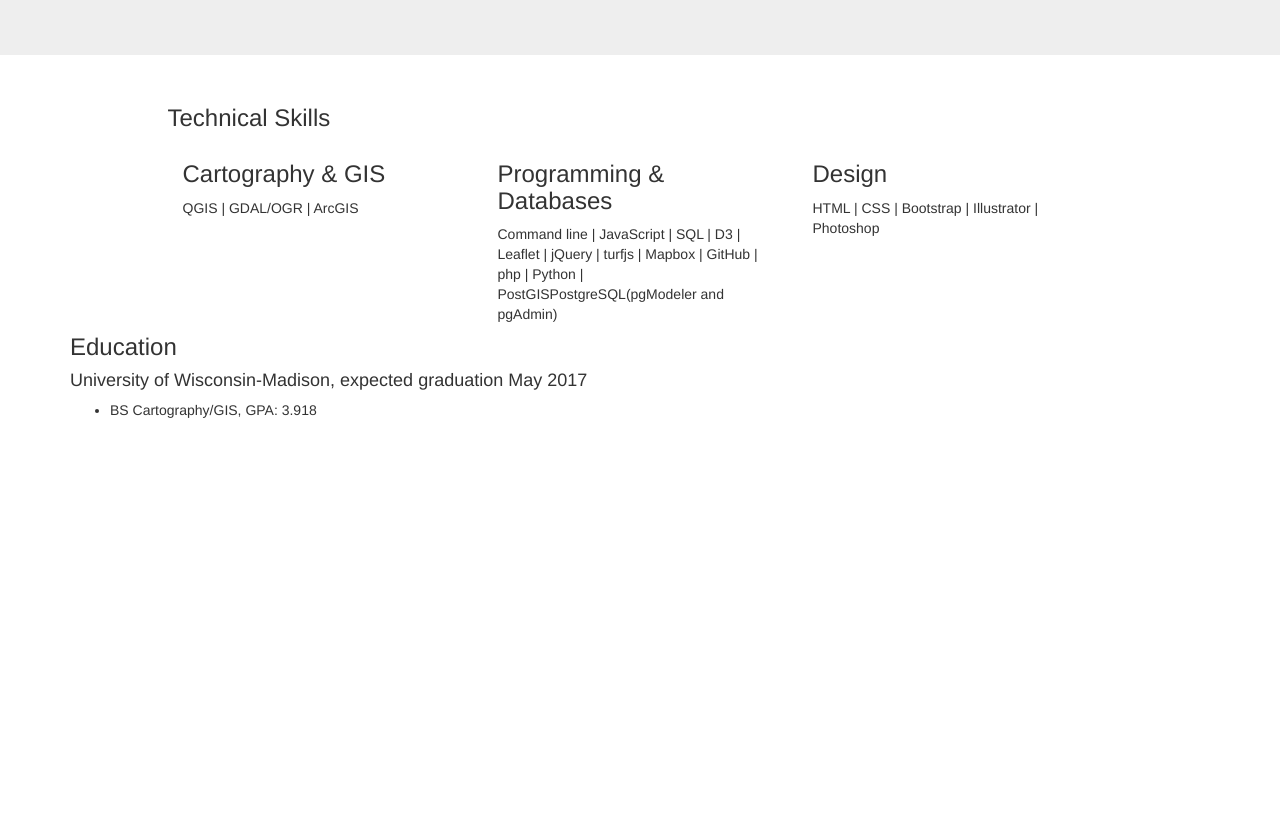
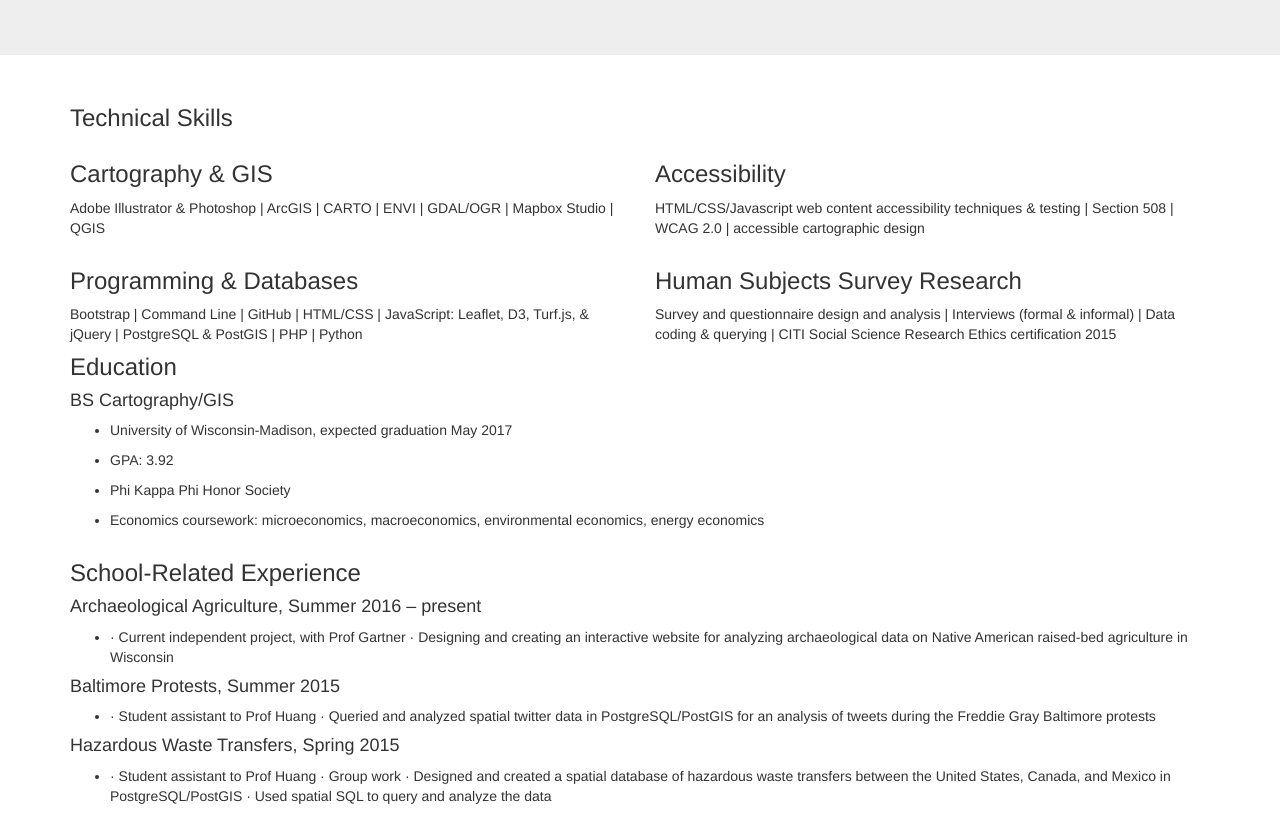
Before and after one commit to catherinestreiffer/catherinestreiffer.github.io, a plain HTML site: page resume.html in a window 1280 px wide. Shown: the part 104-920 px from the top of the page. Before the commit the page ends 800 px from the top, so only its background shows below. Drawn offline with Linux system fonts and the light colour scheme.

Commit message:
resume, coming soon

```diff
--- a/css/style.css
+++ b/css/style.css
@@ -59,8 +59,9 @@
 }
 
 
-.resume h3 {
-  font-weight: bold; /*IDK*/
+h3 {
+  font-weight: bold
+  color: #01036d; /*IDK*/
 }
 
 hr {
--- a/resume.html
+++ b/resume.html
@@ -1,5 +1,6 @@
 <!DOCTYPE html>
 <html lang="en">
+
 <head>
 	<meta charset="utf-8">
 	<meta name="viewport" content="width=device-width, initial-scale=1">
@@ -16,14 +17,18 @@
 </head>
 
 <body>
-		<nav class="navbar navbar-default navbar-fixed-top"> <!-- Create the navbar -->
+	<nav class="navbar navbar-default navbar-fixed-top">
+		<!-- Create the navbar -->
 		<div class="container">
-        <div class="navbar-header"> <!-- Create the navbar -->
+			<div class="navbar-header">
+				<!-- Create the navbar -->
 				<button type="button" class="navbar-toggle collapsed" data-toggle="collapse" data-target="#navbar" aria-expanded="false" aria-controls="navbar">
             <span class="sr-only">Toggle navigation</span>
 						<span class="glyphicon glyphicon-menu-hamburger"></span><span class="mobile-menu"> Menu</span>
-		      </button> <!-- Hamburger button for smaller devices -->
-					<a class="navbar-brand" href="index.html">Catherine Epp Streiffer</a> <!-- Brand -->
+		      </button>
+				<!-- Hamburger button for smaller devices -->
+				<a class="navbar-brand" href="index.html">Catherine Epp Streiffer</a>
+				<!-- Brand -->
 			</div>
 
 			<!-- Collect the nav links, forms, and other content for toggling -->
@@ -33,9 +38,12 @@
 					<li><a href="resume.html">Resume</a></li>
 					<li><a href="contact.html">Contact</a></li>
 				</ul>
-		    </div> <!--/.navbar-collapse -->
-		  </div> <!--/.container -->
-		</nav> <!--/navigation bar -->
+			</div>
+			<!--/.navbar-collapse -->
+		</div>
+		<!--/.container -->
+	</nav>
+	<!--/navigation bar -->
 
 	<div class="jumbotron">
 		<div class="container">
@@ -44,37 +52,66 @@
 	</div>
 
 	<div class="container">
+
+				<h3>Technical Skills</h3>
 				<div class="row">
-        <div class="col-md-10 col-md-offset-1 resume">
-          <h3>Technical Skills</h3>
-          <div class="col-sm-4 resume-skills-section">
+				<div class="col-sm-6 resume-skills-section">
 					<h3>Cartography &amp; GIS</h3>
 					<p>
-              QGIS | GDAL/OGR | ArcGIS
+						Adobe Illustrator & Photoshop | ArcGIS | CARTO | ENVI | GDAL/OGR | Mapbox Studio | QGIS
 					</p>
 				</div>
-        <div class="col-sm-4 resume-skills-section">
+				<div class="col-sm-6 resume-skills-section">
+					<h3>Accessibility</h3>
+					<p>
+						HTML/CSS/Javascript web content accessibility techniques & testing | Section 508 | WCAG 2.0 | accessible cartographic design
+					</p>
+				</div>
+				<div class="col-sm-6 resume-skills-section">
 					<h3>Programming &amp; Databases</h3>
 					<p>
-              Command line | JavaScript | SQL | D3 | Leaflet | jQuery | turfjs | Mapbox | GitHub | php | Python | PostGISPostgreSQL(pgModeler and pgAdmin)
+						Bootstrap | Command Line | GitHub | HTML/CSS | JavaScript: Leaflet, D3, Turf.js, & jQuery | PostgreSQL & PostGIS | PHP | Python
 					</p>
 				</div>
-        <div class="col-sm-4 resume-skills-section">
-          <h3>Design</h3>
+				<div class="col-sm-6 resume-skills-section">
+					<h3>Human Subjects Survey Research</h3>
 					<p>
-              HTML | CSS | Bootstrap | Illustrator | Photoshop
-            </p>
+						Survey and questionnaire design and analysis | Interviews (formal & informal) | Data coding & querying | CITI Social Science Research Ethics certification 2015 </p>
 				</div>
+
+			<div class="container">
+				<h3>Education</h3>
+				<h4>BS Cartography/GIS</h4>
+				<ul>
+					<li>University of Wisconsin-Madison, expected graduation May 2017</li>
+				</ul>
+				<ul>
+					<li>GPA: 3.92</li>
+				</ul>
+				<ul>
+					<li>Phi Kappa Phi Honor Society</li>
+				</ul>
+				<ul>
+					<li>Economics coursework: microeconomics, macroeconomics, environmental economics, energy economics</li>
+				</ul>
 			</div>
 			<div class="container">
-          <h3>Education</h3>
-          <h4>University of Wisconsin-Madison, expected graduation May 2017</h4>
+				<h3>School-Related Experience</h3>
+				<h4>Archaeological Agriculture, Summer 2016 – present</h4>
 				<ul>
-            <li>BS Cartography/GIS, GPA: 3.918</li>
+					<li>· Current independent project, with Prof Gartner · Designing and creating an interactive website for analyzing archaeological data on Native American raised-bed agriculture in Wisconsin
+					</li>
 				</ul>
-
-        </div>
-
+				<h4>Baltimore Protests, Summer 2015</h4>
+				<ul>
+					<li>· Student assistant to Prof Huang · Queried and analyzed spatial twitter data in PostgreSQL/PostGIS for an analysis of tweets during the Freddie Gray Baltimore protests
+					</li>
+				</ul>
+				<h4>Hazardous Waste Transfers, Spring 2015 </h4>
+				<ul>
+					<li>· Student assistant to Prof Huang · Group work · Designed and created a spatial database of hazardous waste transfers between the United States, Canada, and Mexico in PostgreSQL/PostGIS · Used spatial SQL to query and analyze the data
+					</li>
+				</ul>
 			</div>
 
 		</div>
@@ -85,4 +122,5 @@
 	<script type="text/javascript" src="lib/jquery-1.12.0.js"></script>
 	<script type="text/javascript" src="lib/bootstrap.min.js"></script>
 </body>
+
 </html>
```
Also changed, not shown: about.html (+2 -2 lines), contact.html (+2 -1 lines), index.html (+3 -3 lines), 1 other file. Lines whose indentation alone changed are shown as unchanged.
